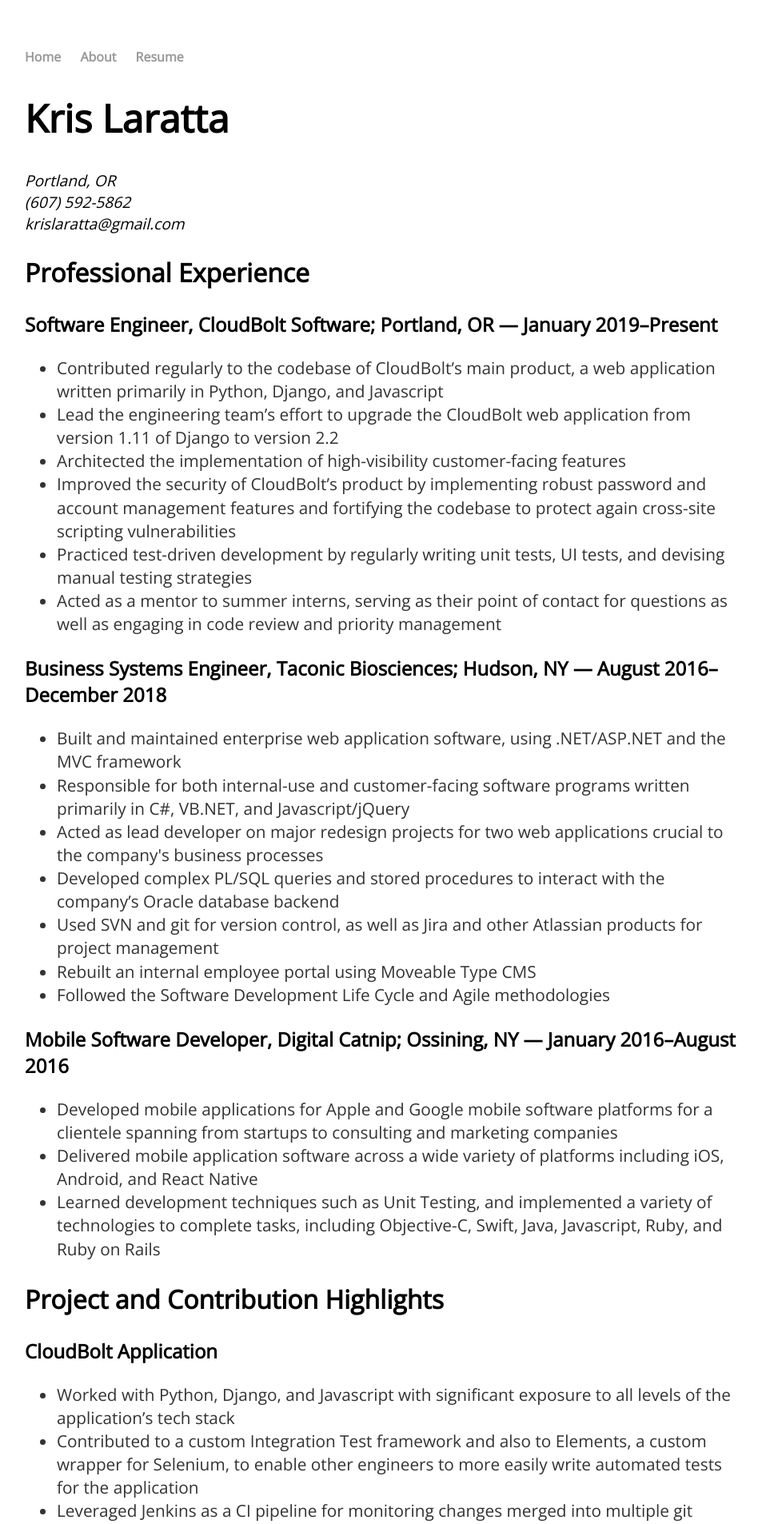
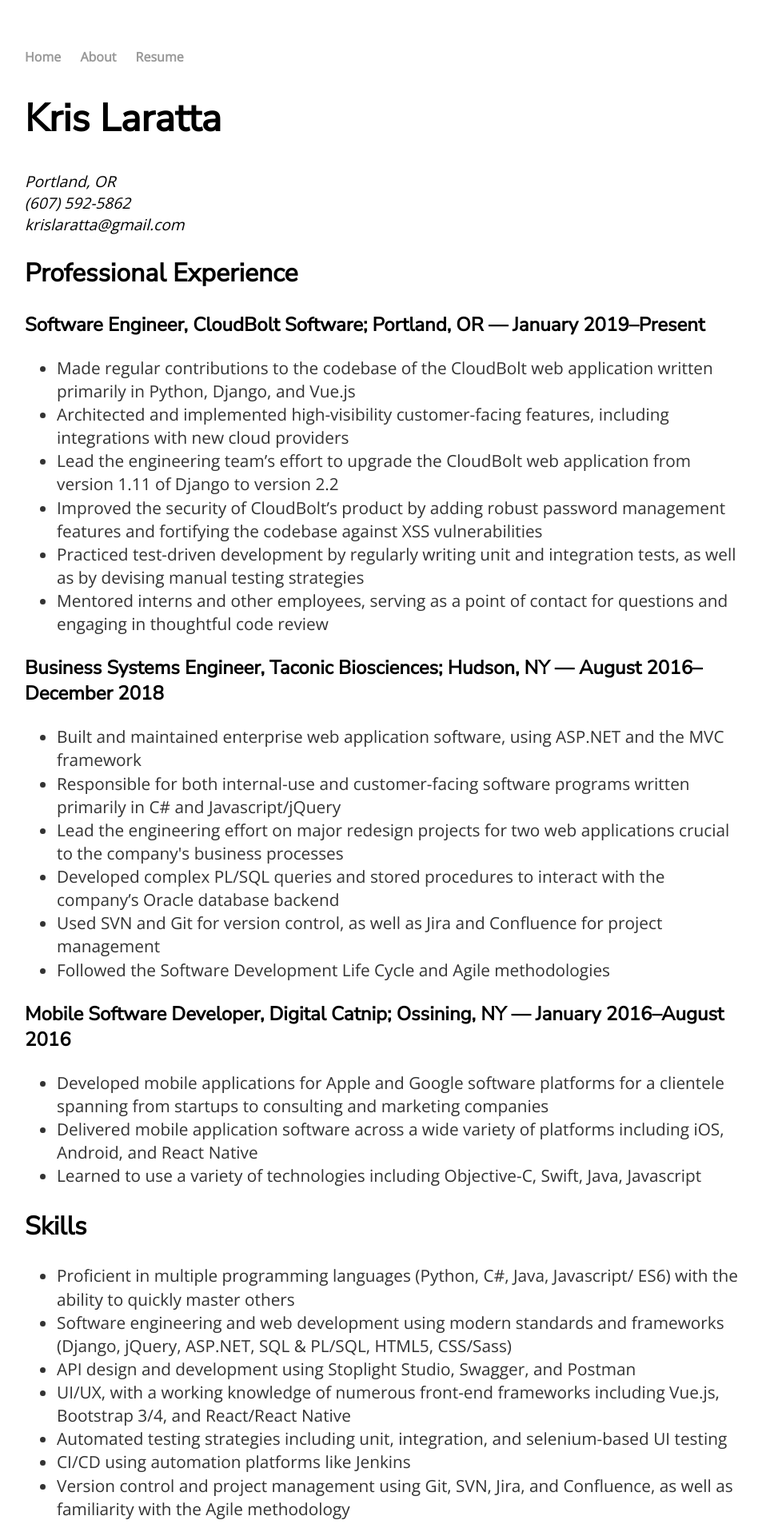
Before and after one commit to oysterbank/oysterbank.github.io, a Jekyll site: the page built from cv/index.html, in a window 1280 px wide. Shown: the top 1906 px of the page at 80% size, without its empty margins (161-1114 px from the left). Built offline with Jekyll 4.4.1, drawn with Linux system fonts in a browser that asks for light colours; some of the changed text lies outside the part shown.

Commit message:
Updated some verbiage across the site.

```diff
--- a/_layouts/default.html
+++ b/_layouts/default.html
@@ -4,7 +4,7 @@
     <title>{{ page.title }}</title>
 
     <link rel="stylesheet" type="text/css" href="/css/main.css">
-    <link href="https://fonts.googleapis.com/css?family=Open+Sans&display=swap" rel="stylesheet">
+    <link href="https://fonts.googleapis.com/css2?family=Nunito+Sans:ital,wght@0,400;1,700&family=Open+Sans&display=swap" rel="stylesheet">
 
   </head>
 
--- a/css/main.css
+++ b/css/main.css
@@ -5,10 +5,10 @@
 
 p, ul { font-size: 1.3em; line-height: 1.4em; color: #333; }
 
-h1 { font-size: 3em;  }
-h2 { font-size: 2.7em; }
-h3 { font-size: 2.3em; }
-h4 { font-size: 1.9em; }
+h1 { font-size: 3em; font-family: 'Nunito Sans', sans-serif; }
+h2 { font-size: 2.7em; font-family: 'Nunito Sans', sans-serif; }
+h3 { font-size: 2.3em; font-family: 'Nunito Sans', sans-serif; }
+h4 { font-size: 1.9em; font-family: 'Nunito Sans', sans-serif; }
 
 nav ul, footer ul { font-size: 1em; padding: 0px; list-style: none; font-weight: bold; }
 nav ul li, footer ul li { display: inline; margin-right: 20px; }
--- a/cv/index.html
+++ b/cv/index.html
@@ -17,59 +17,38 @@
 	<h2>Professional Experience</h2>
 	<h3>Software Engineer, CloudBolt Software; Portland, OR — January 2019–Present</h3>
 	<ul>
-		<li>Contributed regularly to the codebase of CloudBolt’s main product, a web application written primarily in Python, Django, and Javascript</li>
+		<li>Made regular contributions to the codebase of the CloudBolt web application written primarily in Python, Django, and Vue.js</li>
+		<li>Architected and implemented high-visibility customer-facing features, including integrations with new cloud providers</li>
 		<li>Lead the engineering team’s effort to upgrade the CloudBolt web application from version 1.11 of Django to version 2.2</li>
-		<li>Architected the implementation of high-visibility customer-facing features</li>
-		<li>Improved the security of CloudBolt’s product by implementing robust password and account management features and fortifying the codebase to protect again cross-site scripting vulnerabilities</li>
-		<li>Practiced test-driven development by regularly writing unit tests, UI tests, and devising manual testing strategies</li>
-		<li>Acted as a mentor to summer interns, serving as their point of contact for questions as well as engaging in code review and priority management</li>
+		<li>Improved the security of CloudBolt’s product by adding robust password management features and fortifying the codebase against XSS vulnerabilities</li>
+		<li>Practiced test-driven development by regularly writing unit and integration tests, as well as by devising manual testing strategies</li>
+		<li>Mentored interns and other employees, serving as a point of contact for questions and engaging in thoughtful code review</li>
 	</ul>
 	<h3>Business Systems Engineer, Taconic Biosciences; Hudson, NY — August 2016–December 2018</h3>
 	<ul>
-		<li>Built and maintained enterprise web application software, using .NET/ASP.NET and the MVC framework</li>
-		<li>Responsible for both internal-use and customer-facing software programs written primarily in C#, VB.NET, and Javascript/jQuery</li>
-		<li>Acted as lead developer on major redesign projects for two web applications crucial to the company's business processes</li>
+		<li>Built and maintained enterprise web application software, using ASP.NET and the MVC framework</li>
+		<li>Responsible for both internal-use and customer-facing software programs written primarily in C# and Javascript/jQuery</li>
+		<li>Lead the engineering effort on major redesign projects for two web applications crucial to the company's business processes</li>
 		<li>Developed complex PL/SQL queries and stored procedures to interact with the company’s Oracle database backend</li>
-		<li>Used SVN and git for version control, as well as Jira and other Atlassian products for project management</li>
-		<li>Rebuilt an internal employee portal using Moveable Type CMS</li>
+		<li>Used SVN and Git for version control, as well as Jira and Confluence for project management</li>
 		<li>Followed the Software Development Life Cycle and Agile methodologies</li>
 	</ul>
 	<h3>Mobile Software Developer, Digital Catnip; Ossining, NY — January 2016–August 2016</h3>
 	<ul>
-		<li>Developed mobile applications for Apple and Google mobile software platforms for a clientele spanning from startups to consulting and marketing companies</li>
+		<li>Developed mobile applications for Apple and Google software platforms for a clientele spanning from startups to consulting and marketing companies</li>
 		<li>Delivered mobile application software across a wide variety of platforms including iOS, Android, and React Native</li>
-		<li>Learned development techniques such as Unit Testing, and implemented a variety of technologies to complete tasks, including Objective-C, Swift, Java, Javascript, Ruby, and Ruby on Rails</li>
-	</ul>
-
-	<h2>Project and Contribution Highlights</h2>
-	<h3>CloudBolt Application</h3>
-	<ul>
-		<li>Worked with Python, Django, and Javascript with significant exposure to all levels of the application’s tech stack</li>
-		<li>Contributed to a custom Integration Test framework and also to Elements, a custom wrapper for Selenium, to enable other engineers to more easily write automated tests for the application</li>
-		<li>Leveraged Jenkins as a CI pipeline for monitoring changes merged into multiple git branches of the product</li>
-	</ul>
-	<h3>eTaconic.com</h3>
-	<ul>
-		<li>Worked with C#, ASP.NET, Razor, CSS/Sass, HTML, and Javascript/jQuery on the front and back end of a consumer-facing web application</li>
-		<li>Wrote PL/SQL queries and stored procedures to pull data from and transact against Oracle database tables</li>
-		<li>Leveraged the MVC design pattern and hosted the website on an IIS server</li>
-	</ul>
-	<h3>Motigo App</h3>
-	<ul>
-		<li>Wrote Components and Unit Tests for the app in Objective-C and OCMockito</li>
-		<li>Built a standalone library in Java to handle the app’s audio functionality on Android</li>
-		<li>Built a notification system for components to track state of requested audio files</li>
-		<li>https://itunes.apple.com/us/app/motigo/id883373226?mt=8</li>
+		<li>Learned to use a variety of technologies including Objective-C, Swift, Java, Javascript</li>
 	</ul>
 
 	<h2>Skills</h2>
 	<ul>
-		<li>Proficient in multiple Programming Languages (Python, C#, Java) with the ability to quickly master others</li>
-		<li>Software and Web Development using modern standards, frameworks, and languages (Django, Javascript/ES6+, jQuery, ASP.NET, SQL, HTML5, CSS3, Sass)</li>
-		<li>Experience developing applications in IDEs including Xcode, Android Studio, Visual Studio, and PyCharm</li>
-		<li>UI/UX, with a working knowledge of numerous front-end frameworks including Bootstrap 3/4, Vue, and React/React Native</li>
+		<li>Proficient in multiple programming languages (Python, C#, Java, Javascript/ ES6) with the ability to quickly master others</li>
+		<li>Software engineering and web development using modern standards and frameworks (Django, jQuery, ASP.NET, SQL & PL/SQL, HTML5, CSS/Sass)</li>
+		<li>API design and development using Stoplight Studio, Swagger, and Postman</li>
+		<li>UI/UX, with a working knowledge of numerous front-end frameworks including Vue.js, Bootstrap 3/4, and React/React Native</li>
+		<li>Automated testing strategies including unit, integration, and selenium-based UI testing</li>
+		<li>CI/CD using automation platforms like Jenkins</li>
 		<li>Version control and project management using Git, SVN, Jira, and Confluence, as well as familiarity with the Agile methodology</li>
-		<li>Building and maintaining custom websites using CMSs including Wordpress and Moveable Type</li>
 		<li>Strong verbal and written communication skills</li>
 	</ul>
 </div>
```
Also changed, not shown: about/index.html (+5 -7 lines).
